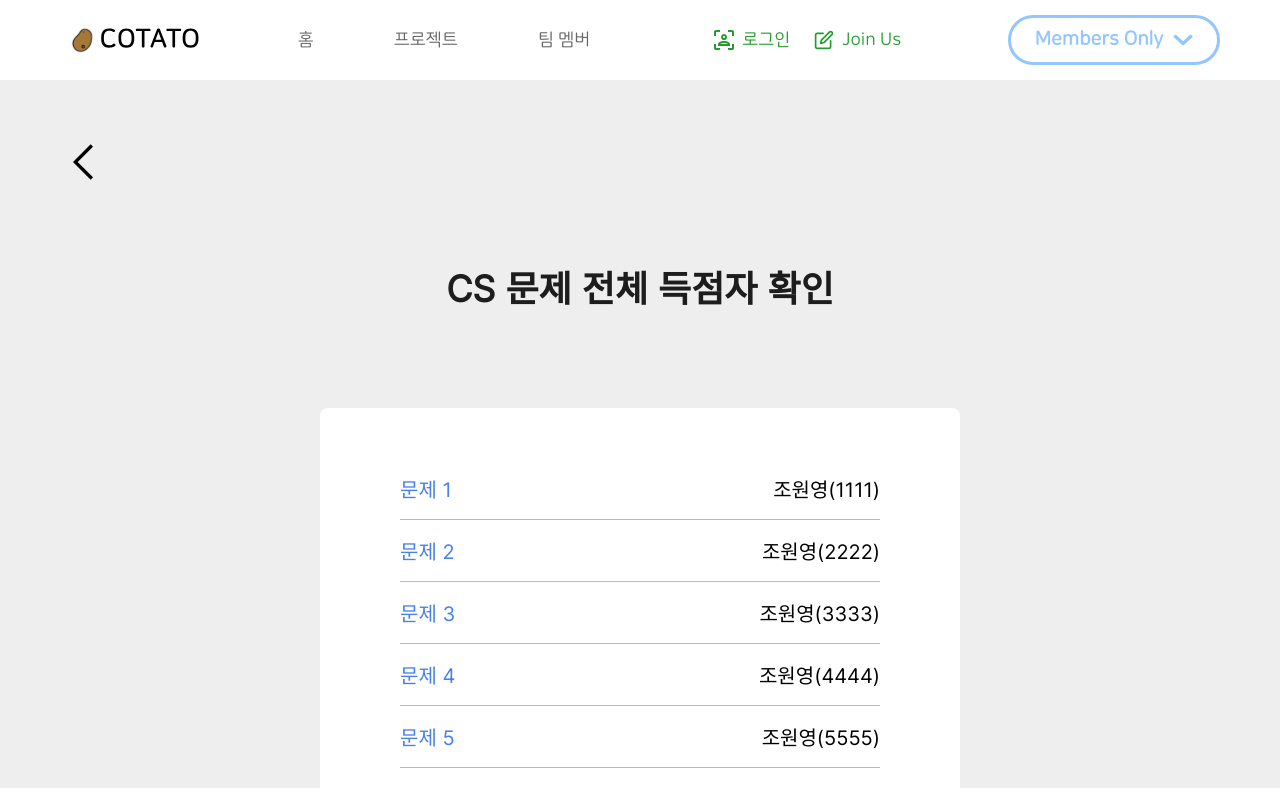
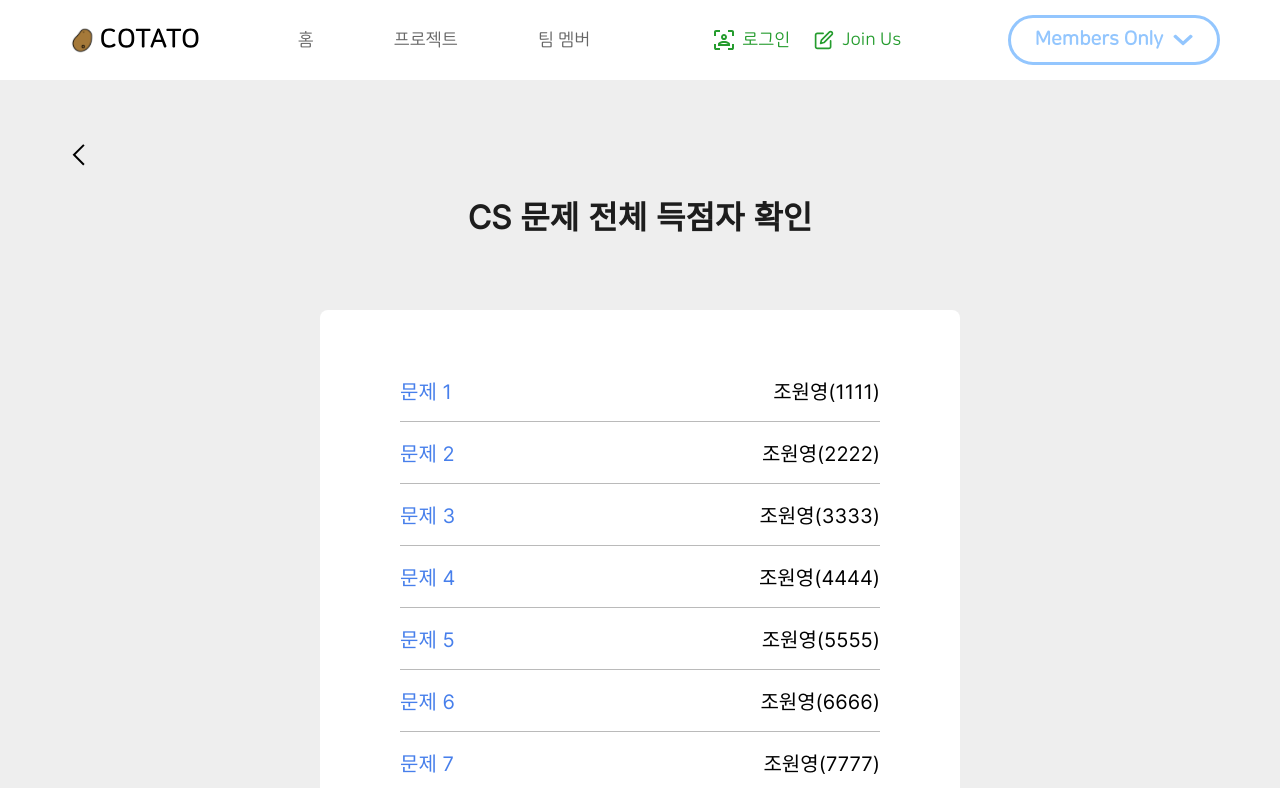
Before and after one commit to IT-Cotato/CS-Quiz-FE, a React (Create React App) app: page /cs/allscorer in a window 1280 px wide. Shown: the top 788 px of the page. Built offline with nearby package versions, Linux system fonts and the light colour scheme.

Commit message:
[chore] 폰트 크기 조절 및 의존성 배열 추가

```diff
--- a/src/pages/CS/CSManage/CSManageLayout.tsx
+++ b/src/pages/CS/CSManage/CSManageLayout.tsx
@@ -13,7 +13,7 @@ const CSManageLayout = ({ header, children }: Props) => {
 
   return (
     <CSManageWrapper>
-      <BackButton width={40} height={40} onClick={() => navigate(-1)} />
+      <BackButton width={24} height={24} onClick={() => navigate(-1)} />
       <CSManageHeader>
         <h3>{header}</h3>
       </CSManageHeader>
@@ -41,12 +41,12 @@ const BackButton = styled(ArrowBack)`
 `;
 
 const CSManageHeader = styled.div`
-  margin: 144px 0 60px;
+  margin: 80px 0 40px;
 
   > h3 {
     color: #1d1d1d;
     font-family: Inter;
-    font-size: 36px;
+    font-size: 32px;
     font-weight: 600;
   }
 `;
--- a/src/pages/CS/CSManage/QuizContent.tsx
+++ b/src/pages/CS/CSManage/QuizContent.tsx
@@ -27,11 +27,11 @@ const QuizContent = ({ quiz, generation, week }: Props) => {
 
   const onClickApproach = useCallback(() => {
     setIsApproach(!isApproach);
-  }, []);
+  }, [isApproach]);
 
   const onClickQuizStart = useCallback(() => {
     setIsQuizStart(!isQuizStart);
-  }, []);
+  }, [isQuizStart]);
 
   return (
     <ContentBox>
@@ -64,7 +64,7 @@ const ContentBox = styled.div`
   height: 180px;
   background: #fff;
   border-radius: 8px;
-  margin: 32px 0;
+  margin: 16px 0 28px;
 `;
 
 const fontStyle = css`
```
